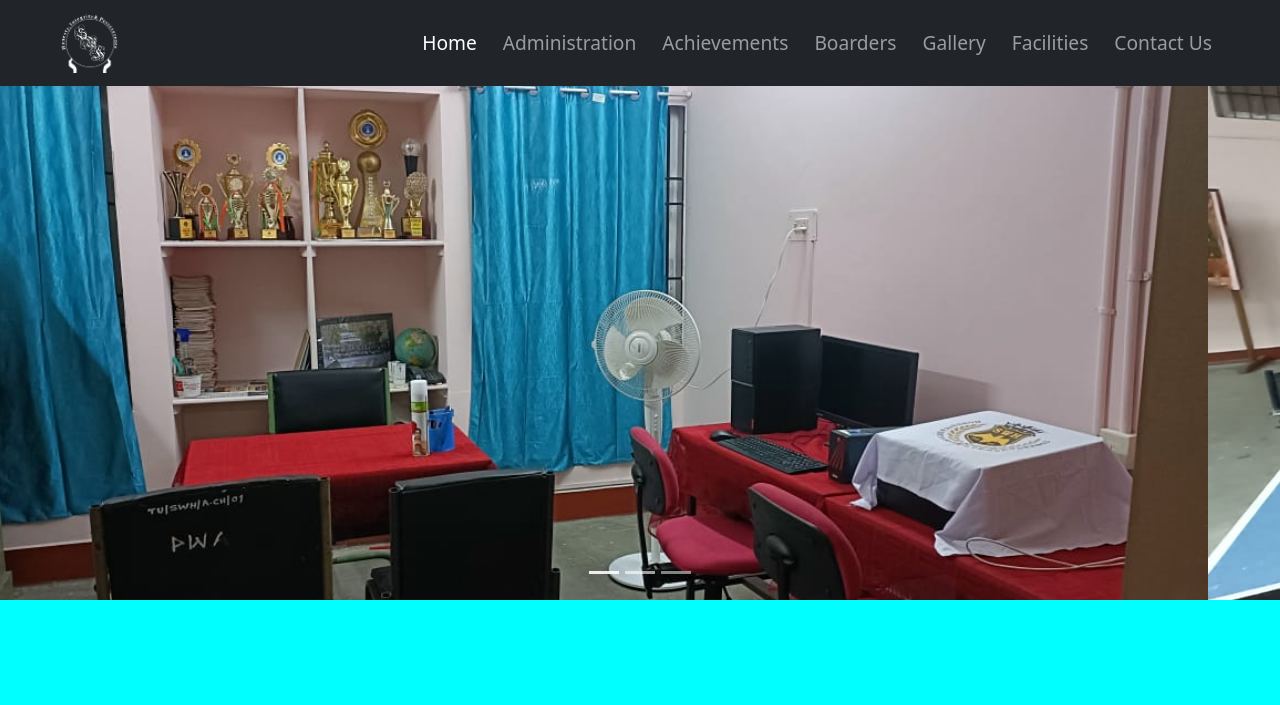
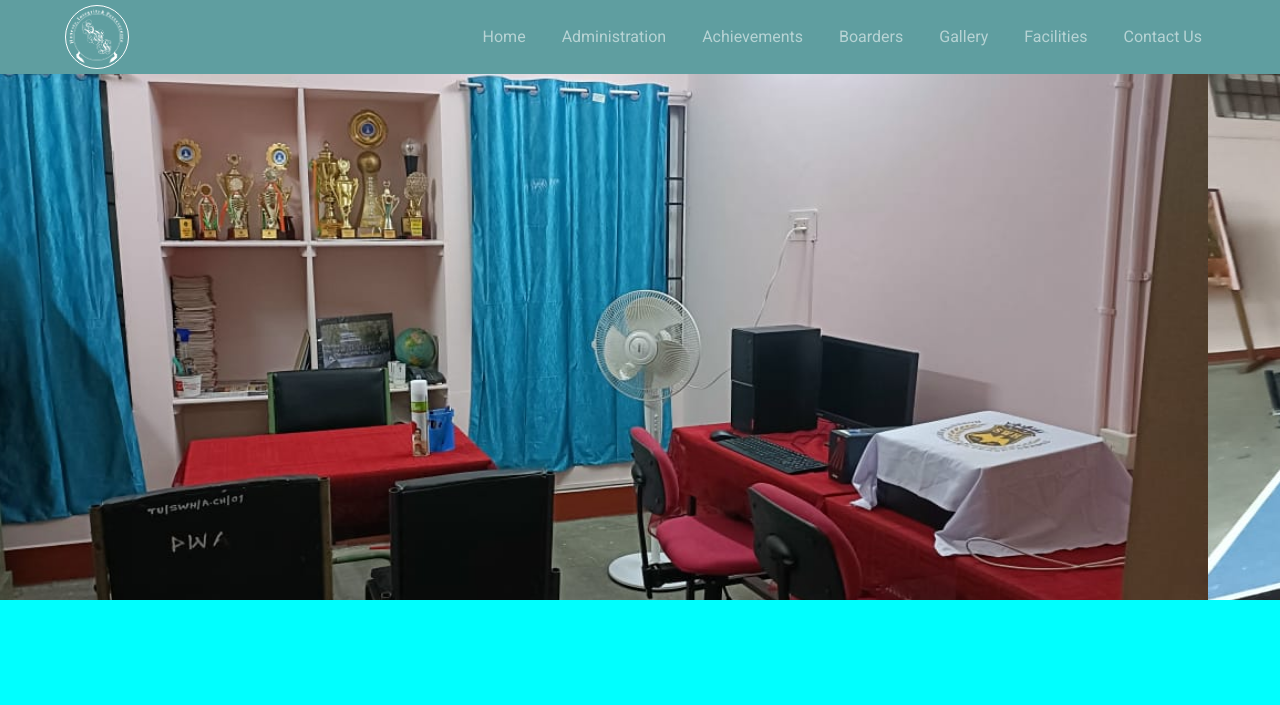
Before and after one commit to NikitaAgrwl/Subansiri, a plain HTML site: page index.html in a window 1280 px wide. Drawn offline with Linux system fonts and the light colour scheme.

Commit message:
changes in navbar & navbar-brand

```diff
--- a/css/navbar.css
+++ b/css/navbar.css
@@ -1,18 +1,49 @@
+* {
+    box-sizing: border-box !important;
+}
+
+.navbar{
+    padding: 5px;
+    background-color: cadetblue !important;
+}
+
+.navbar-brand{
+    /* background-color: aquamarine; */
+    padding-top:0;
+    padding-bottom:0;
+}
+
+.navbar-brand >img{
+    /* background-color: teal; */
+    border: 1px solid white;
+    padding: 2px;
+    border-radius: 100%;
+    width: 4rem;
+    height: 4rem;
+}
+
+.navbar-brand >img:hover{
+    background-color: rgb(17, 5, 5);
+    transition:ease-in 200ms;
+}
+
 .nav-item {
     margin-left: 10px;
+    box-sizing: content-box;
 }
+
+.nav-link {
+    font-size: 1rem;
+    margin: 5px;
+    font-family:'Roboto', sans-serif;;
+}
+
 .nav-link:hover {
-    background-color: aliceblue;
-    /* font-weight: bold; */
-    color: black !important;
-    padding-left: 5px ;
-    padding-right: 5px;
-    border-radius: 3px;
-    transition: ease 200ms;
+    margin-bottom: -2px;
+    border-bottom: 2px solid white;
+    color: whitesmoke !important;
 }
-.nav-link {
-    font-size: 1.2rem;
-}
+
 .carousel-inner {
     height: 600px;
 }
--- a/index.html
+++ b/index.html
@@ -9,6 +9,10 @@
 
     <meta name="theme-color" content="#fafafa">
 
+    <link rel="preconnect" href="https://fonts.googleapis.com">
+    <link rel="preconnect" href="https://fonts.gstatic.com" crossorigin>
+    <link href="https://fonts.googleapis.com/css2?family=Roboto&display=swap" rel="stylesheet">
+
     <!-- Bootstrap CSS -->
     <link href="./BootstrapCss/bootstrap.min.css" rel="stylesheet">
     <link href= "./css/navbar.css" rel="stylesheet">
@@ -17,7 +21,7 @@
 <body>
     <!-- Navigation bar -->
     <!-- <script language="javascript" type="text/javascript" src="./components/navigation.js"></script> -->
-    <nav class="navbar fixed-top navbar-expand-lg navbar-dark bg-dark">
+    <nav class="navbar fixed-top navbar-expand-lg navbar-dark">
         <div class="container-fluid">
             <a class="navbar-brand ms-5 " href="#"><img src="./img/shared/swhLogo.png" height="60px"></a>
             <button class="navbar-toggler" type="button" data-bs-toggle="collapse" data-bs-target="#navbarNavDropdown"
@@ -27,7 +31,7 @@
             <div class="collapse navbar-collapse" id="navbarNavDropdown">
                 <ul class="navbar-nav  me-5 ms-auto">
                     <li class="nav-item" >
-                        <a class="nav-link active" aria-current="page" href="#">Home</a>
+                        <a class="nav-link" aria-current="page" href="#">Home</a>
                     </li>
                     <li class="nav-item">
                         <a class="nav-link" href="#">Administration</a>
```
